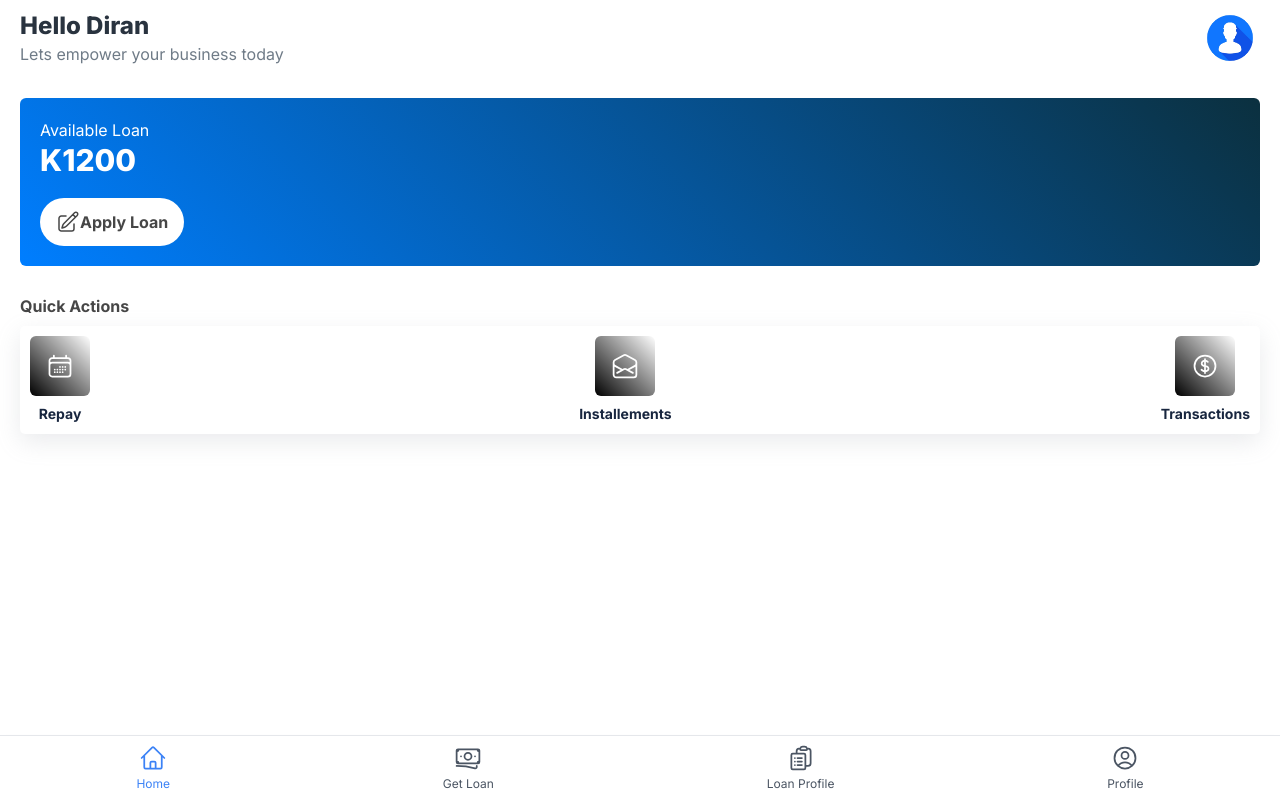
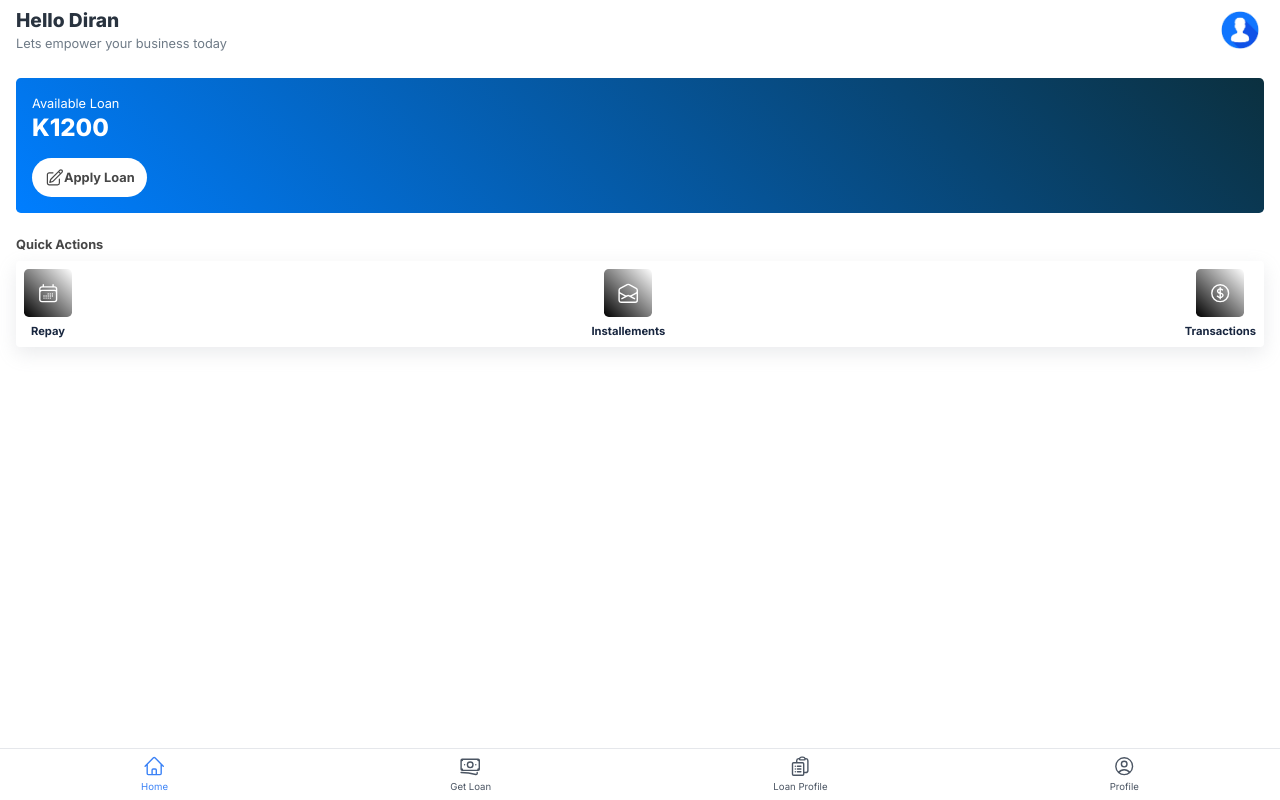
Before and after one commit to DiranDesai/LoanApp, a React (Vite) app: page / in a window 1280 px wide. Built offline with nearby package versions, Linux system fonts and the light colour scheme.

Commit message:
Updating codebase

```diff
--- a/src/index.css
+++ b/src/index.css
@@ -20,12 +20,17 @@
   -moz-osx-font-smoothing: grayscale;
 }
 
+body{
+  zoom: 0.8;
+}
+
 @layer utilities {
   input:-webkit-autofill {
     box-shadow: 0 0 0 1000px white inset !important;
     -webkit-text-fill-color: #000 !important;
   }
 }
+
 
 
 .social-login img{
```
